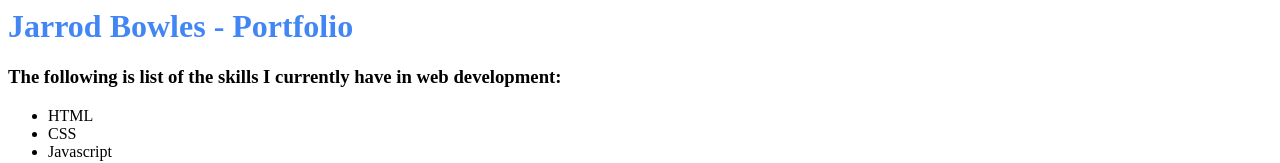
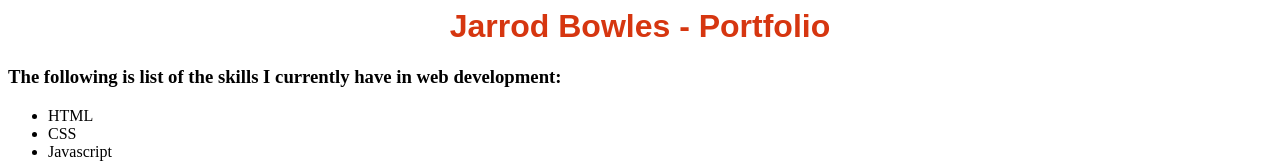
Before and after one commit to Jaydreamer/SiteStone-Website, a plain HTML site: page index.html in a window 1280 px wide. Shown: the top 163 px of the page. Drawn offline with Linux system fonts and the light colour scheme.

Commit message:
Update index.html

```diff
--- a/index.html
+++ b/index.html
@@ -4,7 +4,9 @@
     <link rel="stylesheet" type="text/css" href="style.css">
   </head>
   <body>
-    <h1 class="working-title">Jarrod Bowles - Portfolio</h1>
+		<div class="header">
+   		<h1 class="main-title">Jarrod Bowles - Portfolio</h1>
+	  </div>
     <h3>The following is list of the skills I currently have in web development:</h3>
     <ul>
       <li>HTML</li>
```
